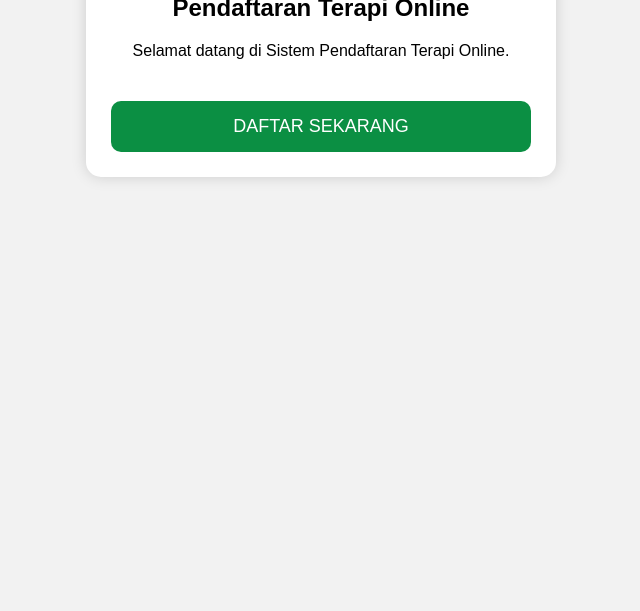
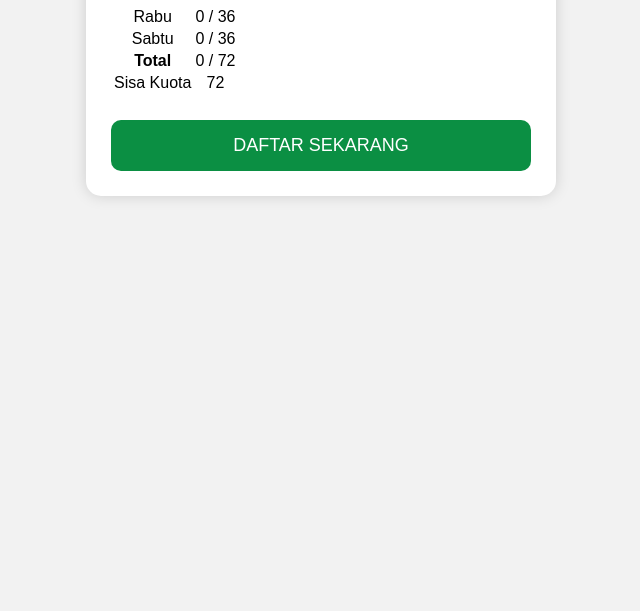
Before and after one commit to karangdalemanpuri-jpg/karangdalemanpuri-terapi-online, a plain HTML site: page index.html in a window 1280 px wide. Shown: the part 189-800 px from the top of the page, without its empty margins (319-959 px from the left). Drawn offline with Linux system fonts and the light colour scheme; no server answers.

Commit message:
Update index.html

```diff
--- a/index.html
+++ b/index.html
@@ -17,16 +17,38 @@
 
 <div class="container">
 
-<h1>🍃 Rumah Terapi Karangdaleman Puri</h1>
+<h1>🍃 Pendaftaran Terapi</h1>
 
-<h2>Pendaftaran Terapi Online</h2>
+<h2>Rumah Terapi Karangdaleman Puri</h2>
 
-<p>
-Selamat datang di Sistem Pendaftaran Terapi Online.
-</p>
+<table>
+
+<tr>
+<td>Rabu</td>
+<td id="rabu" class="angka">0 / 36</td>
+</tr>
+
+<tr>
+<td>Sabtu</td>
+<td id="sabtu" class="angka">0 / 36</td>
+</tr>
+
+<tr>
+<td><b>Total</b></td>
+<td id="total" class="angka">0 / 72</td>
+</tr>
+
+<tr>
+<td>Sisa Kuota</td>
+<td id="sisa" class="angka">72</td>
+</tr>
+
+</table>
 
 <button id="btnDaftar">
+
 DAFTAR SEKARANG
+
 </button>
 
 </div>
```
